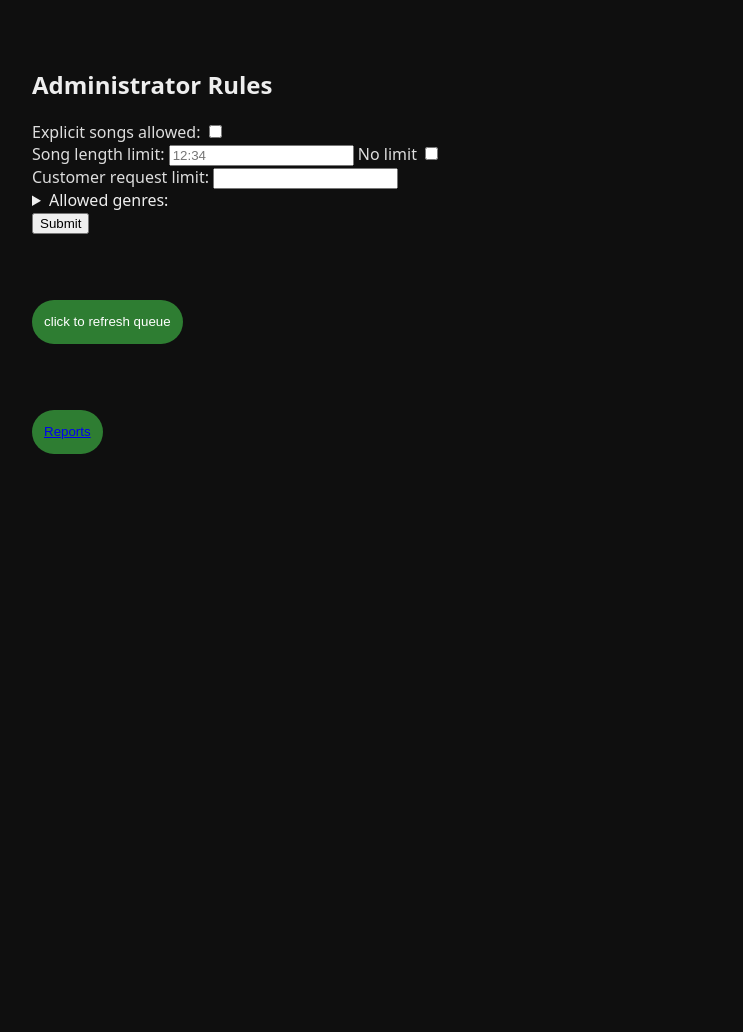
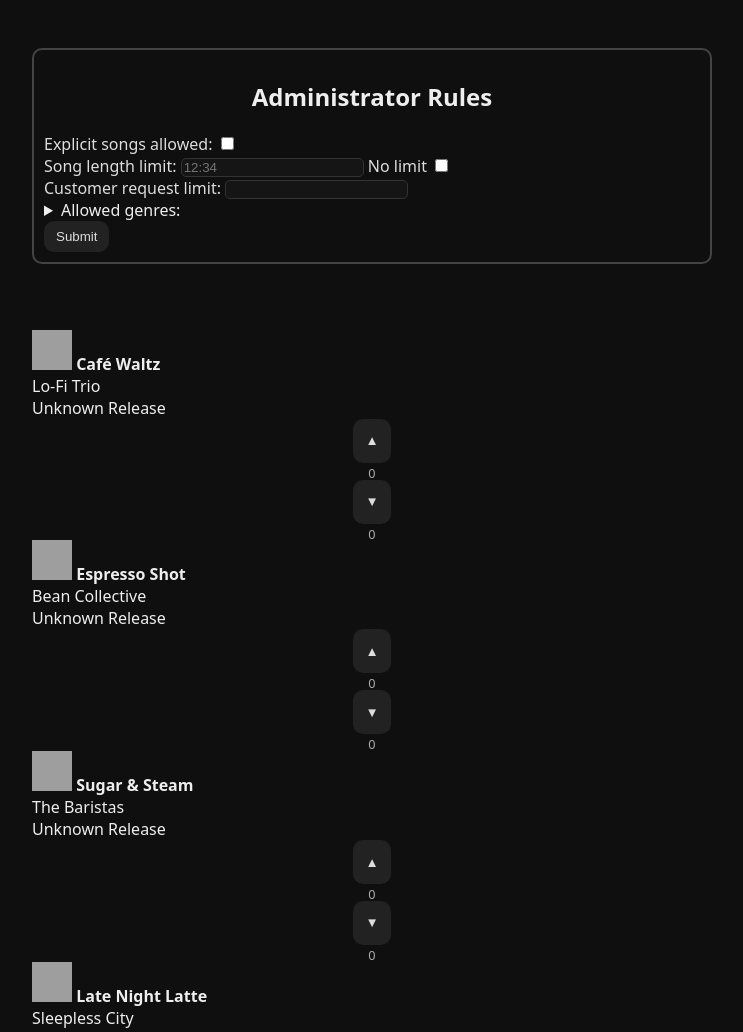
Before and after one commit to shazamuel89/coffee-shop-jukebox, a website: page frontend/pages/adminView.html in a window 1280 px wide. Shown: the top 1032 px of the page, without its empty margins (268-1011 px from the left). Before the commit the page ends 800 px from the top, so only its background shows below. Drawn offline with Linux system fonts and the light colour scheme; grey boxes are pictures that could not be loaded.

Commit message:
step one of UI updates
getting the most up to date code

```diff
--- a/frontend/css/styles.css
+++ b/frontend/css/styles.css
@@ -57,17 +57,21 @@ input[type="search"] {
     object-fit: cover;
 }
 
-button {
+button, input[type="submit"] {
     padding: 8px 12px;
-    border-radius: 999px;
+    border-radius: 10px;
     border: 0;
     cursor: pointer;
-    background:#2e7d32;
-    color:white;
+    background: #222;
+    color: #ddd;
 }
 button:disabled {
     background:#3a3a3a;
     cursor: default;
+}
+button a {
+    color: #ddd;
+    text-decoration: none;
 }
 
 .toast {
@@ -107,6 +111,29 @@ button:disabled {
 }
 h3 {
     color: #eee; /* keeps contrast on dark theme */
+}
+
+form {
+    border: 2px solid #444;
+    border-radius: 10px;
+    padding: 10px;
+}
+form ul {
+    list-style-type: none;
+    margin: 0;
+    padding: 0;
+    text-align: center;
+}
+input[type="text"], input[type="number"] {
+    background: #151515;
+    border: 1px solid #333;
+    border-radius: 5px;
+    color: #eee;
+}
+fieldset {
+    border: 2px solid #444;
+    border-radius: 10px;
+    margin: 5px;
 }
 
 
--- a/frontend/pages/adminView.html
+++ b/frontend/pages/adminView.html
@@ -3,15 +3,15 @@
     <head>
 	<meta charset="utf-8">
 	<meta name="viewport" content="width=device-width">
-	<title>AdminView -v 1.0</title>
+	<title>Admin Dashboard — Coffee Shop Jukebox</title>
 	<link rel="stylesheet" href="../css/styles.css">
     </head>
     <body>
 	<div class="container">
 	    <!-- rules form — explicit, genre blacklist, length/request limits, etc. -->
 	    <div id="rules">
-		<h2>Administrator Rules</h2>
 		<form id="rulesForm" action="" method="post">
+		    <h2 style="text-align:center">Administrator Rules</h2>
 		    <label for="explicitCheck">Explicit songs allowed:</label>
 		    <input type="checkbox" name="explicitCheck" id="explicitCheck">
 		    <br>
@@ -35,10 +35,8 @@
 		</form>
 	    </div>
 	    <br><br><br>
-	    <!-- queue view, same as in queueView but with added playback controls -->
-	    <div id="queue">
-		<button onclick="test.printQueue()">click to refresh queue</button>
-	    </div>
+	    <!-- queue view, same as in index.html but with added playback controls -->
+	    <div id="queue-container"></div>
 	    <br><br><br>
 	    <!-- link to reports page -->
 	    <div id="reportsLink">
```
Also changed, not shown: frontend/pages/health.html (+1 -1 lines), frontend/pages/index.html (+1 -2 lines), frontend/pages/request.html (+1 -1 lines).
